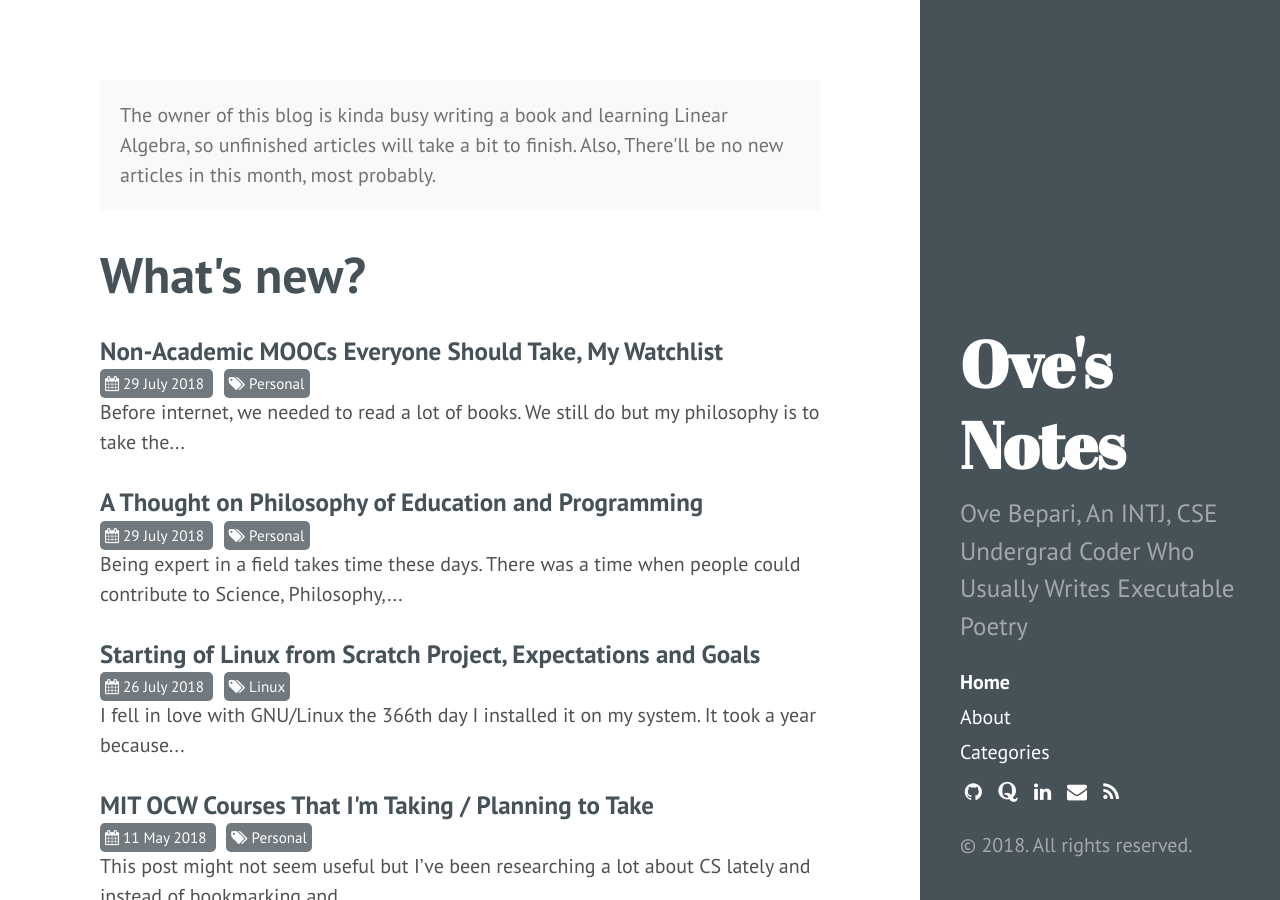
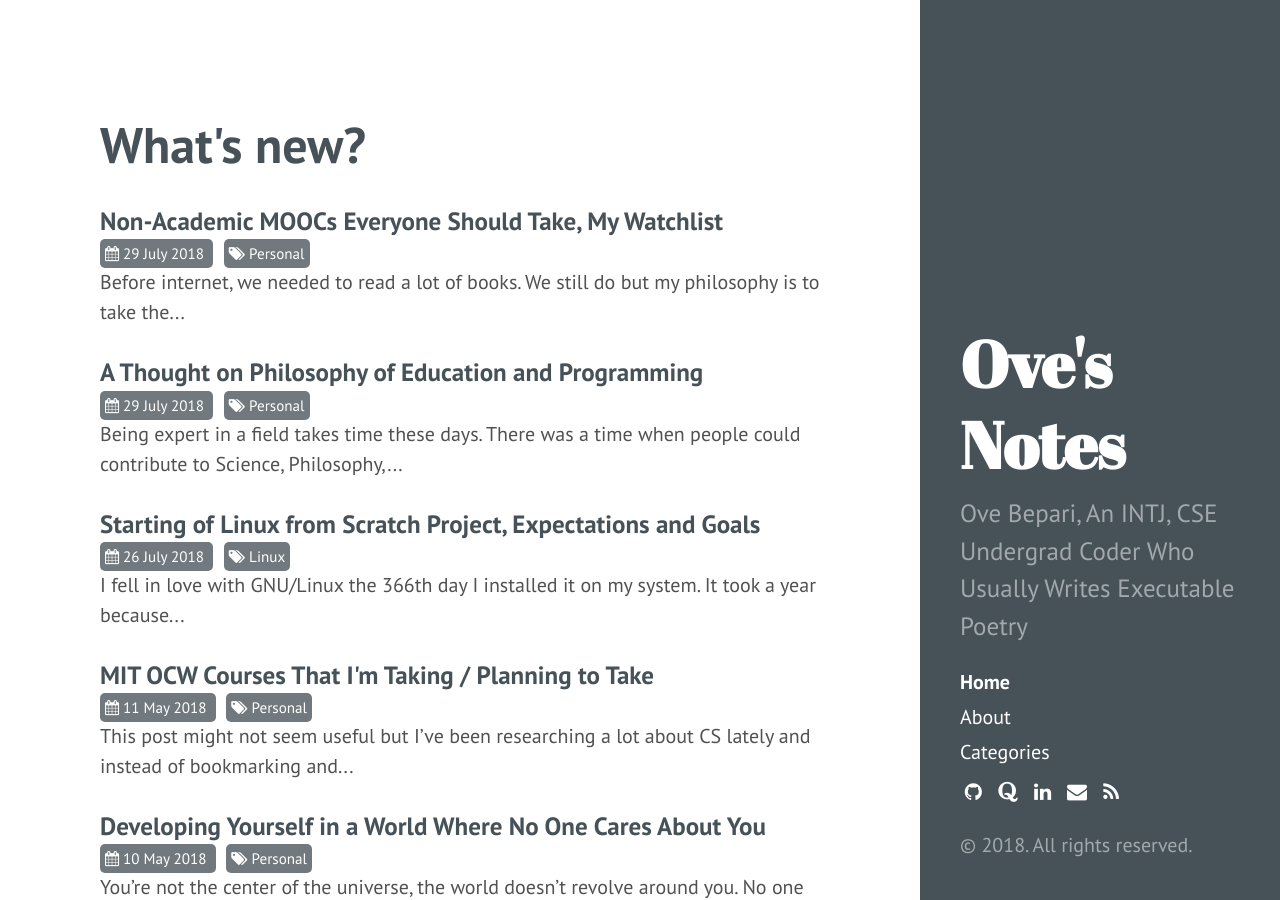
Before and after one commit to ovebepari/ovebepari.github.io, a Jekyll site: the page built from index.html, in a window 1280 px wide and 900 px high. Built offline with Jekyll 4.4.1, drawn with Linux system fonts in a browser that asks for light colours.

```diff
--- a/_config.yml
+++ b/_config.yml
@@ -22,4 +22,4 @@
 
 
 # For a global message in the head
-message: The owner of this blog is kinda busy writing a book and learning Linear Algebra, so unfinished articles will take a bit to finish. Also, There'll be no new articles in this month, most probably.
+message:
```
